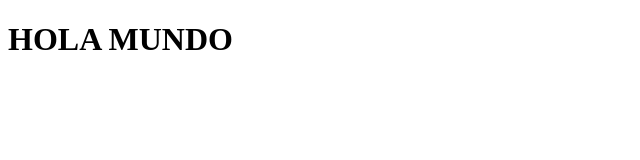
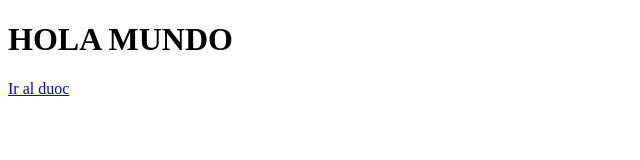
Before and after one commit to milton-a1/UniStuff, a plain HTML site: page index.html in a window 1280 px wide. Shown: the full height of the page, 0-640 px from the left. Drawn offline with Linux system fonts and the light colour scheme.

Commit message:
Segundo commit, agregamos un enlace

```diff
--- a/index.html
+++ b/index.html
@@ -1,12 +1,17 @@
 <!DOCTYPE html>
 <html lang="en">
+
 <head>
     <meta charset="UTF-8">
     <meta http-equiv="X-UA-Compatible" content="IE=edge">
     <meta name="viewport" content="width=device-width, initial-scale=1.0">
     <title>Document</title>
 </head>
+
 <body>
     <h1>HOLA MUNDO</h1>
+
+    <a href="www.duoc.cl">Ir al duoc</a>
 </body>
+
 </html>
```
